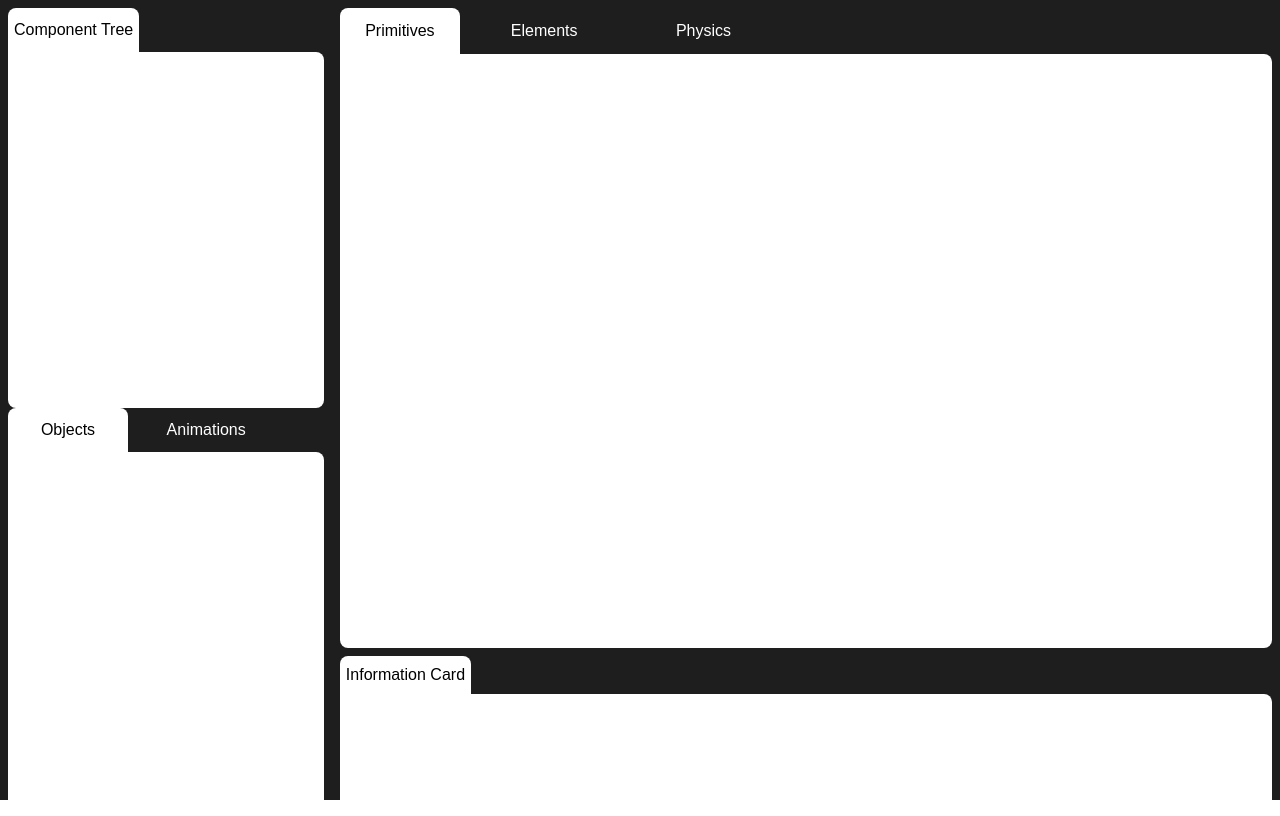
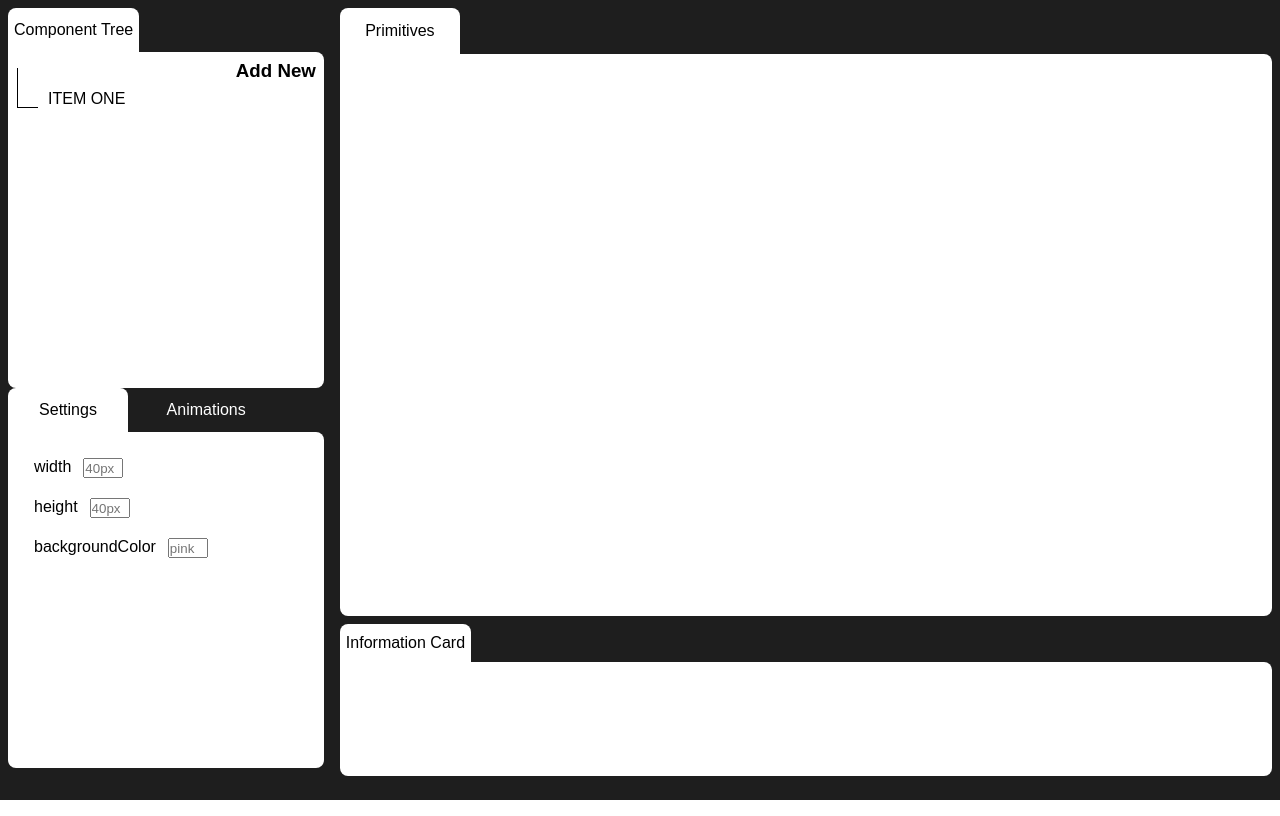
Before and after one commit to croftKie/tjds-playground, a React (Vite) app: page / in a window 1280 px wide. Built offline with nearby package versions, Linux system fonts and the light colour scheme.

Commit message:
settings functionality in works

```diff
--- a/src/App.jsx
+++ b/src/App.jsx
@@ -1,14 +1,27 @@
-import React, { useState } from "react";
+import React, { useEffect, useState } from "react";
 import TabBlock from "./components/TabBlock";
 export default function App() {
-  // Imports
+  // default variables
+  const primDefault = {
+    name: "",
+    settings: { width: "40px", height: "40px", backgroundColor: "pink" },
+    animations: { backgroundColor: "blue" },
+  };
+
+  // Variables & State
+  const [primObjects, setPrimObjects] = useState([primDefault]);
+  const [activePrimComponent, setActivePrimComponent] = useState(0);
 
   // Functions
+
+  const onClickAddNew = () => {
+    setPrimObjects([...primObjects, primDefault]);
+  };
 
   // Styles
   const playground = {
     display: "flex",
-    height: "100vh",
+    height: "95vh",
   };
   const options = {
     height: "100%",
@@ -38,19 +51,124 @@ export default function App() {
     width: "100%",
   };
 
+  const row = {
+    display: "flex",
+    alignItems: "end",
+    height: "40px",
+  };
+  const componentLine = {
+    width: "10px",
+    height: "100%",
+    borderRight: "1px solid black",
+  };
+  const line = {
+    width: "20px",
+    height: "40px",
+    borderBottom: "1px solid black",
+  };
+
+  // Components
+
+  const ComponentLineItem = (i) => {
+    return (
+      <div style={row}>
+        <div style={componentLine}></div>
+        <div className="col">
+          <div
+            style={{
+              display: "flex",
+              alignItems: "end",
+              gap: "10px",
+              cursor: "pointer",
+            }}
+            onClick={() => {
+              setActivePrimComponent(i);
+            }}
+          >
+            <div style={line}></div>
+            <div className="item">ITEM ONE</div>
+          </div>
+        </div>
+      </div>
+    );
+  };
+  const setting = (primObject) => {
+    const { settings } = primObject;
+    let keys = [];
+    let values = [];
+
+    if (settings) {
+      keys = Object.keys(settings);
+      values = Object.values(settings);
+    }
+
+    return (
+      <>
+        {keys.map((el, index) => {
+          return (
+            <div
+              className="setting"
+              style={{
+                width: "100%",
+                height: "40px",
+                display: "flex",
+                padding: "10px",
+                gap: "12px",
+              }}
+            >
+              <p>{el}</p>
+              <input
+                type="text"
+                style={{ width: "40px" }}
+                placeholder={values[index]}
+              />
+            </div>
+          );
+        })}
+      </>
+    );
+  };
+
   return (
     <div style={playground}>
       <div style={options}>
-        <div style={componentTree}>
-          <TabBlock _tabs={[{ name: "Component Tree", isActive: true }]} />
+        <div className="component-tree" style={componentTree}>
+          <TabBlock _tabs={[{ name: "Component Tree", isActive: true }]}>
+            <div
+              style={{
+                display: "flex",
+                width: "100%",
+                height: "15px",
+                justifyContent: "flex-end",
+                padding: "8px",
+              }}
+            >
+              <h3 onClick={onClickAddNew}>Add New</h3>
+            </div>
+            {primObjects.map((el, i) => {
+              return ComponentLineItem(i);
+            })}
+          </TabBlock>
         </div>
         <div style={optionsTree}>
           <TabBlock
             _tabs={[
-              { name: "Objects", isActive: true },
+              { name: "Settings", isActive: true },
               { name: "Animations", isActive: false },
             ]}
-          />
+          >
+            <div
+              style={{
+                height: "100%",
+                width: "100%",
+                display: "flex",
+                flexDirection: "column",
+                padding: "16px",
+              }}
+            >
+              {setting(primObjects[activePrimComponent])}
+            </div>
+          </TabBlock>
         </div>
       </div>
       <div style={content}>
@@ -58,8 +176,8 @@ export default function App() {
           <TabBlock
             _tabs={[
               { name: "Primitives", isActive: true },
-              { name: "Elements", isActive: false },
-              { name: "Physics", isActive: false },
+              // { name: "Elements", isActive: false },
+              // { name: "Physics", isActive: false },
             ]}
           />
         </div>
--- a/src/components/TabBlock.jsx
+++ b/src/components/TabBlock.jsx
@@ -2,6 +2,7 @@ import React, { useState } from "react";
 
 export default function TabBlock({
   _tabs = [{ name: "Component Tree", isActive: true }],
+  children,
 }) {
   // Variables
   const [allTabs, setAllTabs] = useState(_tabs);
@@ -75,7 +76,7 @@ export default function TabBlock({
           );
         })}
       </div>
-      <div style={tabContent}></div>
+      <div style={tabContent}>{children}</div>
     </div>
   );
 }
```
